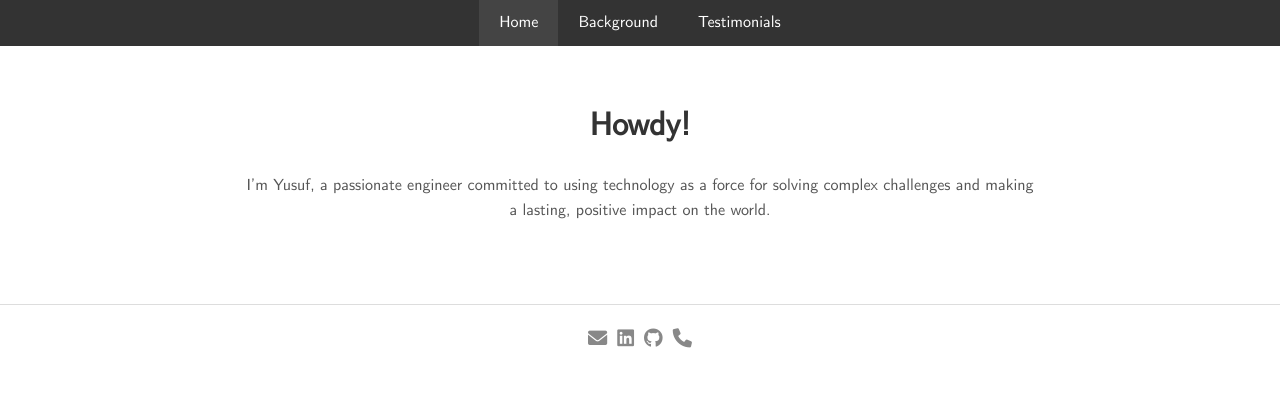
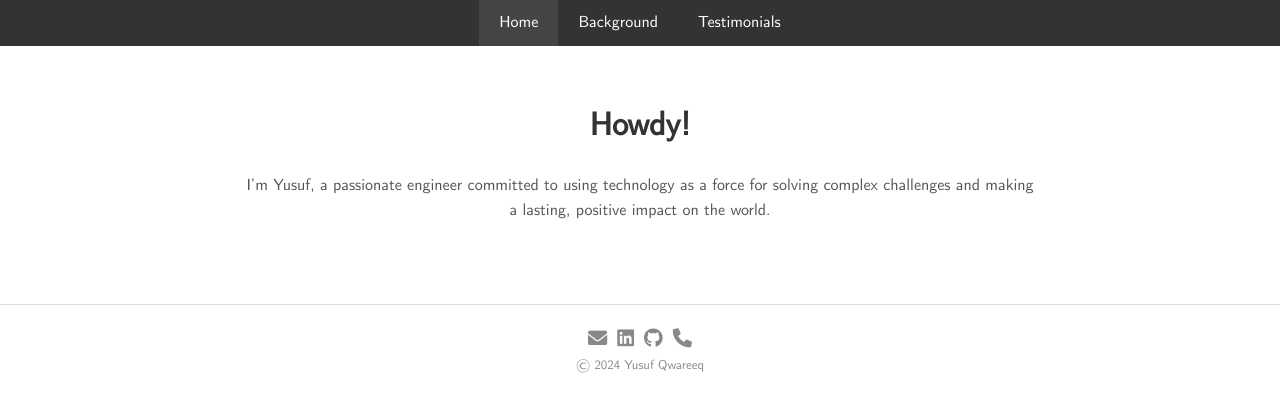
Before and after one commit to qwareeq8/qwareeq8.github.io, a plain HTML site: page index.html in a window 1280 px wide. Drawn offline with Linux system fonts and the light colour scheme.

Commit message:
rebuilt website

```diff
--- a/index.html
+++ b/index.html
@@ -122,4 +122,5 @@
         <a href="https://github.com/qwareeq8" target="_blank"><i class="fab fa-github"></i></a>
         <a href="tel:+12673013365"><i class="fas fa-phone"></i></a>
     </div>
+    &copy; 2024 Yusuf Qwareeq
 </footer>
```
